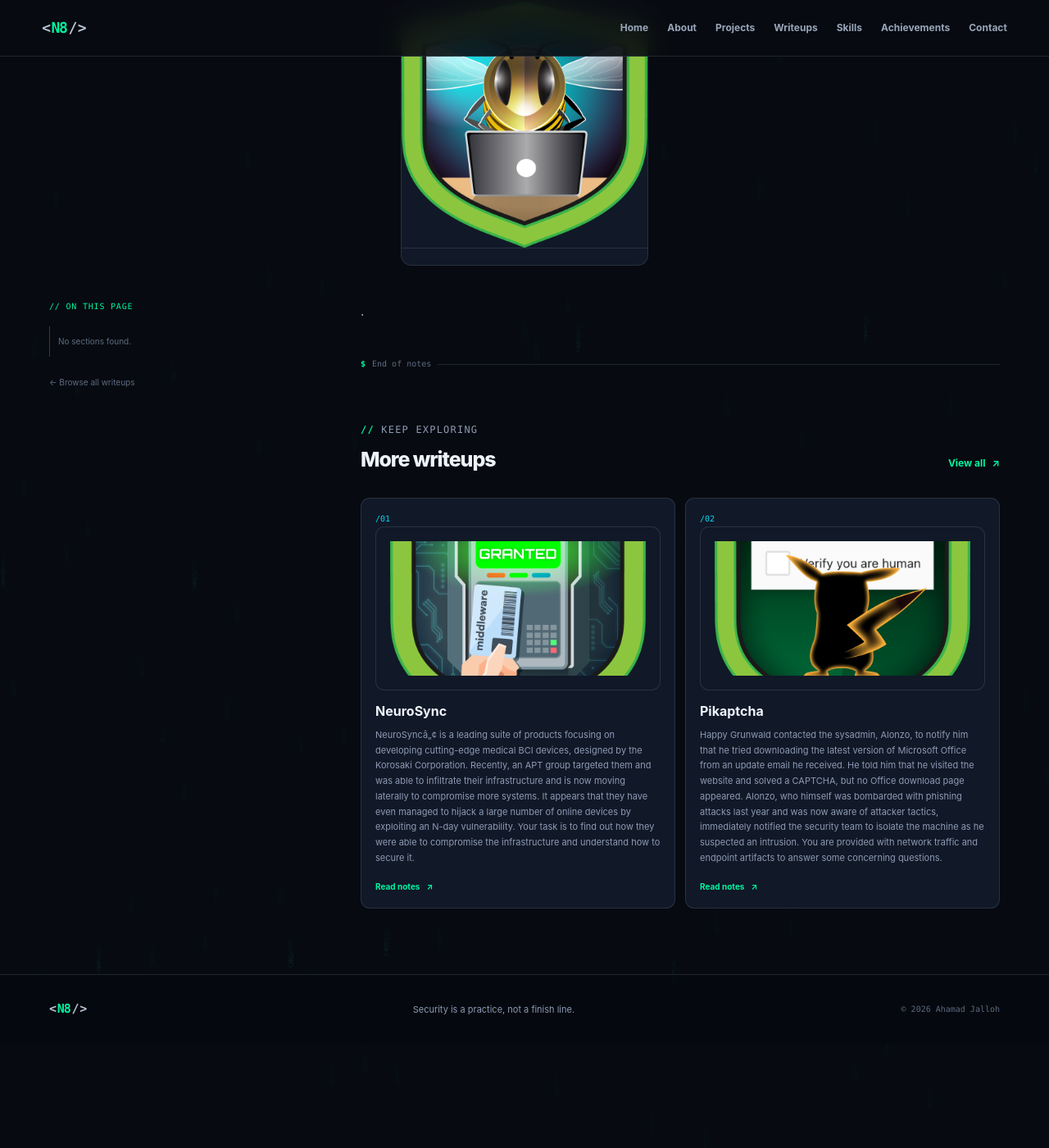
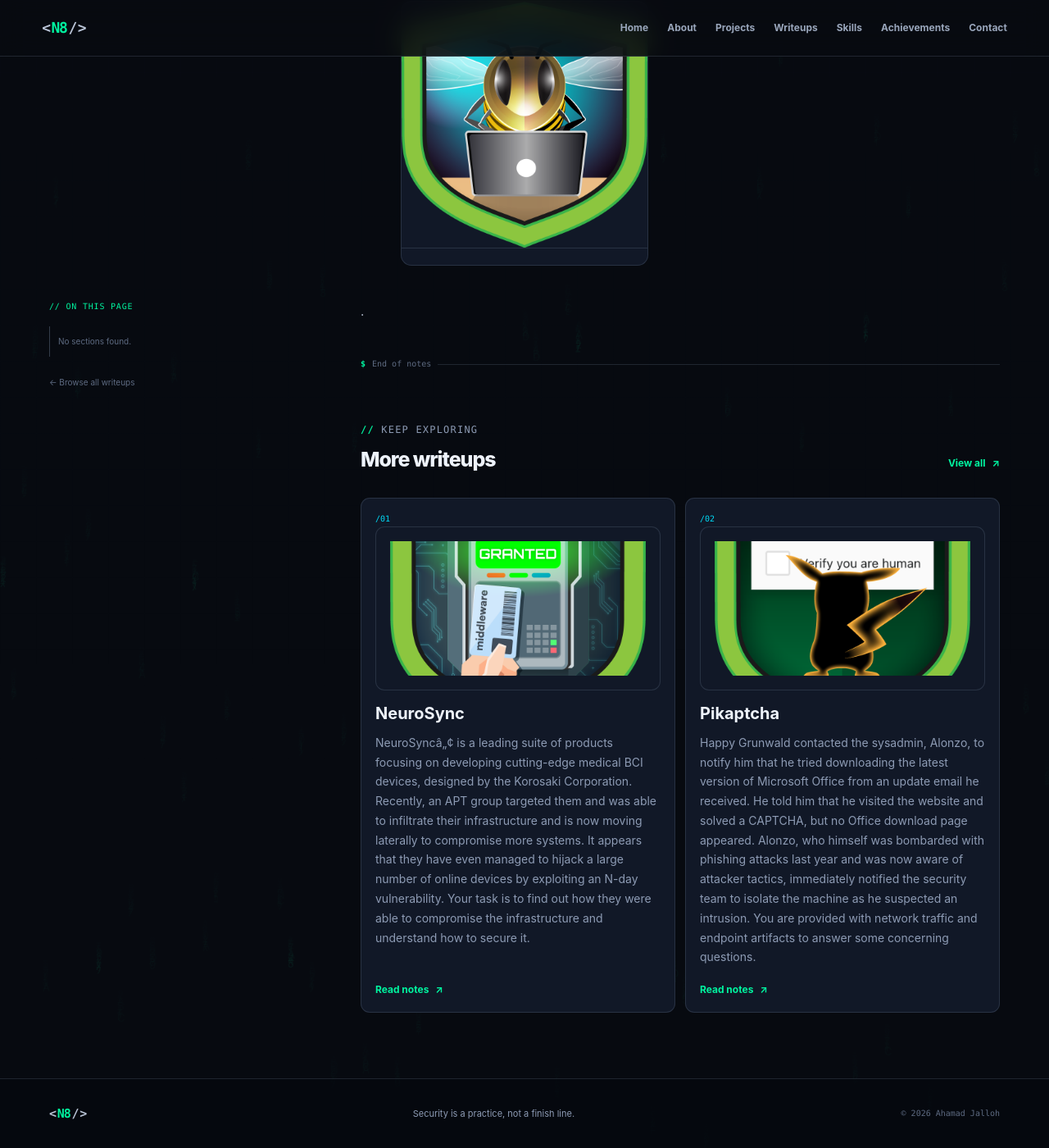
Before and after one commit to Ningen820/Ningen820.github.io, a Jekyll site: the page built from _writeups/bumblebee.md, in a window 1280 px wide and 1400 px high, scrolled down 478 px. Shown: the whole window at 82% size. Built offline with Jekyll 4.4.1, drawn with Linux system fonts in a browser that asks for light colours; before the commit the page ends 1751 px from its top, so only the background shows below that.

Commit message:
Update site.css

```diff
--- a/assets/css/site.css
+++ b/assets/css/site.css
@@ -291,10 +291,10 @@ button { color: inherit; }
 .related-grid { display: grid; grid-template-columns: repeat(2, minmax(0, 1fr)); gap: 12px; margin-top: 18px; }
 .related-card { display: flex; flex-direction: column; min-height: 200px; padding: 17px; border: 1px solid var(--line); border-radius: 11px; background: var(--panel); transition: transform .2s ease, border-color .2s ease; }
 .card-index { color: var(--cyan); font-family: var(--mono); font-size: 10px; }
-.related-card h3 { margin: 12px 0 7px; font-size: 16px; }
-.related-card p { margin: 0 0 18px; color: var(--muted); font-size: 11px; line-height: 1.7; }
-.related-card .text-link { margin-top: auto; font-size: 10px; }
-.related-card .writeup-card-thumb { width: calc(100% -50px); height: 350; max-height: none; }
+.related-card h3 { margin: 12px 0 7px; font-size: 20px; }
+.related-card p { margin: 0 0 18px; color: var(--muted); font-size: 14px; line-height: 1.7; }
+.related-card .text-link { margin-top: auto; font-size: 12px; }
+.related-card .writeup-card-thumb { width: calc(100% -20px); height: 350; object-fit: contain; max-height: none; }
 @media (max-width: 1100px) {
   .site-header { gap: 16px; }
   .nav-links { gap: 12px; }
```
